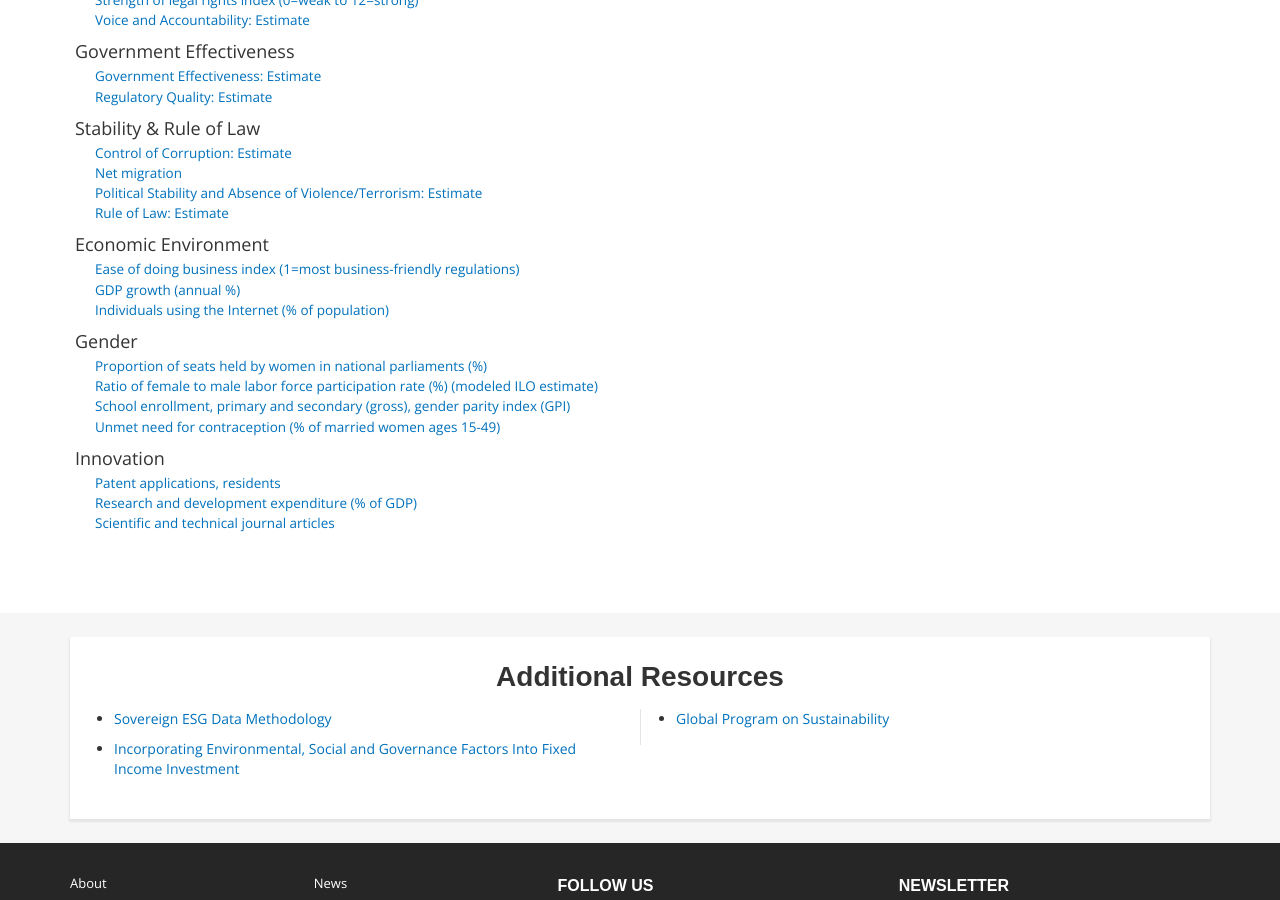
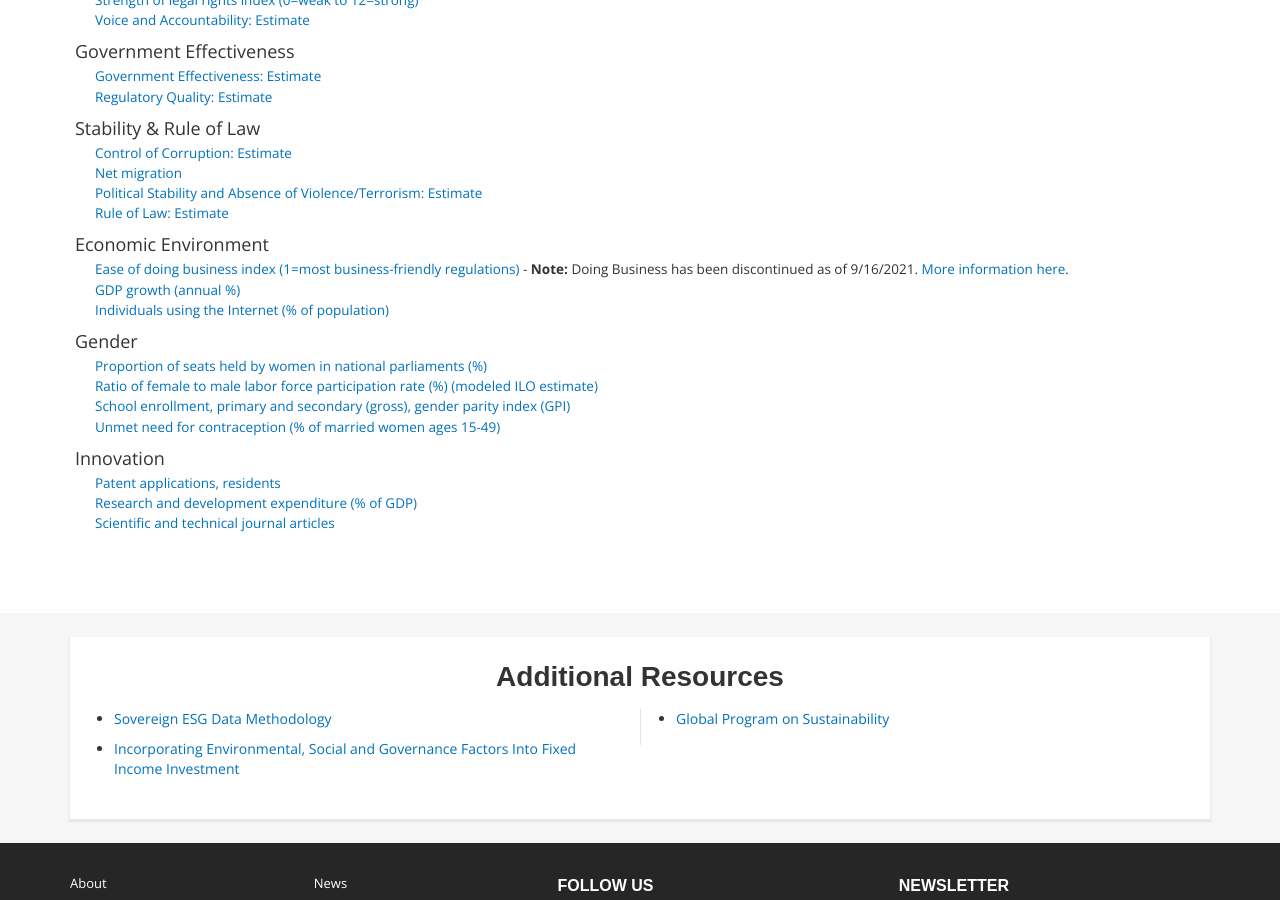
Before and after one commit to tgherzog/wbg-esg-website, a Jekyll site: the page built from framework.html, in a window 1280 px wide and 900 px high, scrolled down 2497 px. Built offline with Jekyll 4.4.1, drawn with Linux system fonts in a browser that asks for light colours; nearby versions of some CDN libraries; some web fonts are replaced; library files that are not in the unit come from our copies.

Commit message:
Add Doing Business notice

```diff
--- a/framework.html
+++ b/framework.html
@@ -146,7 +146,9 @@ legal systems and capacity to address environmental and social risks.</p>
     </ul></li>
 <li>Economic Environment
     <ul>
-    <li><a href="http://databank.worldbank.org/data/reports.aspx?source=3711&series=IC.BUS.EASE.XQ&country=EAS,SAS,MEA,SSF,LCN,ECS,NAC">Ease of doing business index (1=most business-friendly regulations)</a></li>
+    <li><a href="http://databank.worldbank.org/data/reports.aspx?source=3711&series=IC.BUS.EASE.XQ&country=EAS,SAS,MEA,SSF,LCN,ECS,NAC">Ease of doing business index (1=most business-friendly regulations)</a>
+    - <strong>Note:</strong> Doing Business has been discontinued as of 9/16/2021. <a href="bit.ly/3CLCbme">More information here</a>.
+    </li>
     <li><a href="http://databank.worldbank.org/data/reports.aspx?source=3711&series=NY.GDP.MKTP.KD.ZG&country=EAS,SAS,MEA,SSF,LCN,ECS,NAC">GDP growth (annual %)</a></li>
     <li><a href="http://databank.worldbank.org/data/reports.aspx?source=3711&series=IT.NET.USER.ZS&country=EAS,SAS,MEA,SSF,LCN,ECS,NAC">Individuals using the Internet (% of population)</a></li>
     </ul></li>
```
